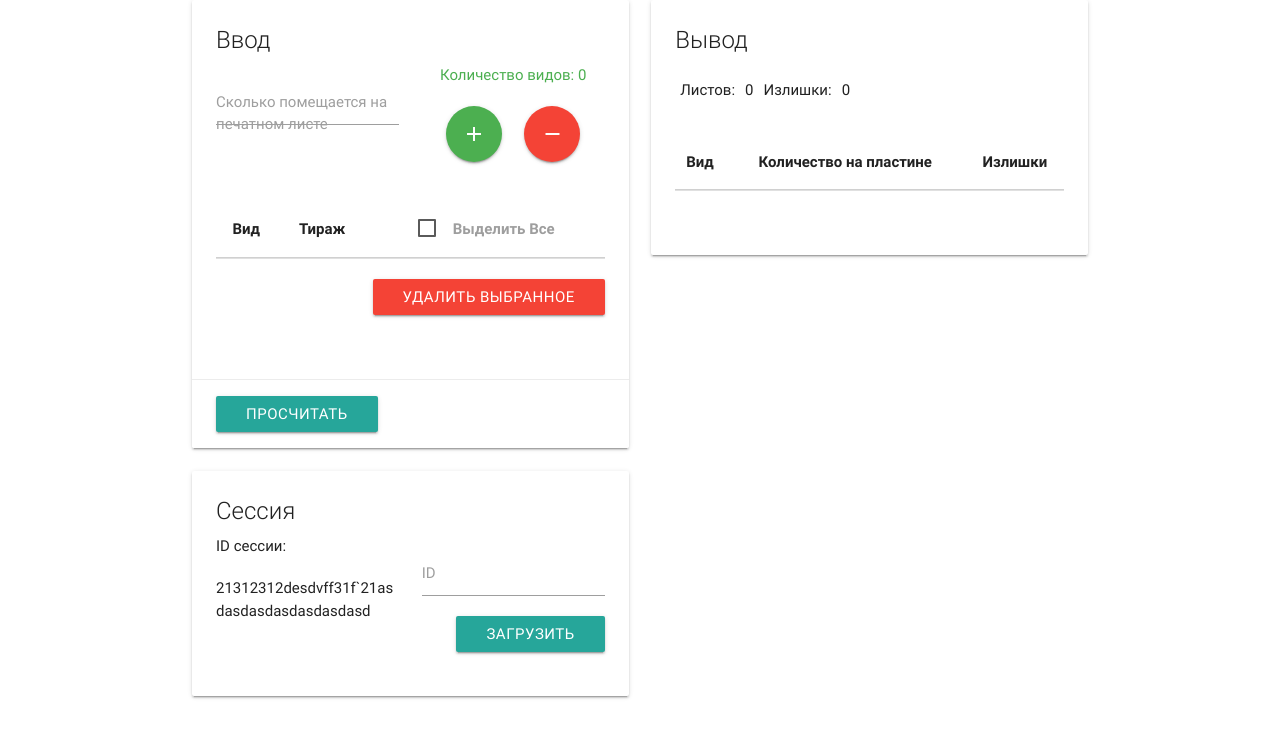
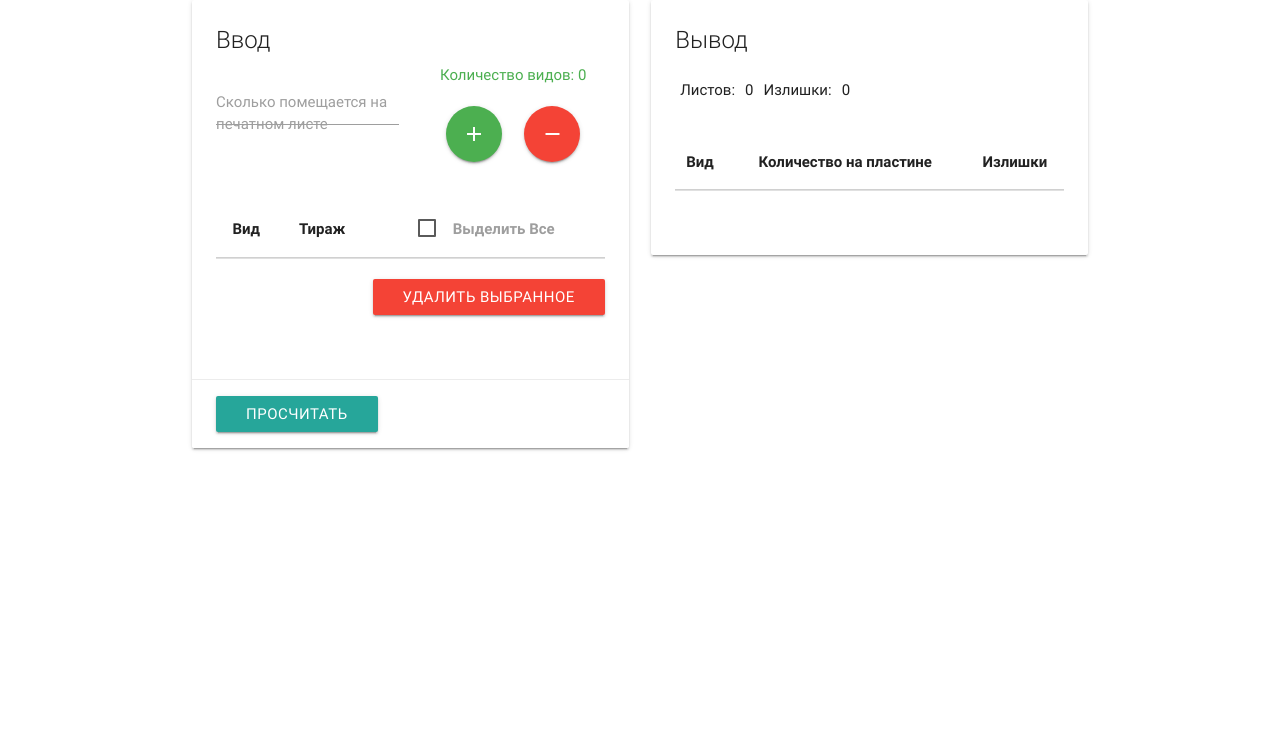
Before and after one commit to ruslanjan/AleyronUtils, a plain HTML site: page index.html in a window 1280 px wide. Shown: the part 72-810 px from the top of the page. Drawn offline with Linux system fonts and the light colour scheme.

Commit message:
Update index.html

```diff
--- a/index.html
+++ b/index.html
@@ -95,36 +95,6 @@
                 </div>
                 <div class="card-action">
                     <a class="waves-effect waves-light btn" id="calc">Просчитать</a>
-                </div>
-            </div>
-            <div class="row">
-                <div class="col m12">
-                    <div class="card hoverable">
-                        <div class="card-content">
-                            <span class="card-title">Сессия</span>
-                            <div class="row">
-                                <div class="col m6">
-                                    <div class="row">
-                                        <div class="col m12">
-                                            <span>ID сессии:</span>
-                                        </div>
-                                    </div>
-                                    <div class="row">
-                                        <div class="col m12" style="word-wrap: break-word;">
-                                            <p id="hash">21312312desdvff31f`21asdasdasdasdasdasdasd</p>
-                                        </div>
-                                    </div>
-                                </div>
-                                <div class="col m6">
-                                    <div class="input-field">
-                                        <input id="ID" type="text" class="validate">
-                                        <label for="ID">ID</label>
-                                    </div>
-                                    <a class="waves-effect waves-light btn right">Загрузить</a>
-                                </div>
-                            </div>
-                        </div>
-                    </div>
                 </div>
             </div>
         </div>
```
